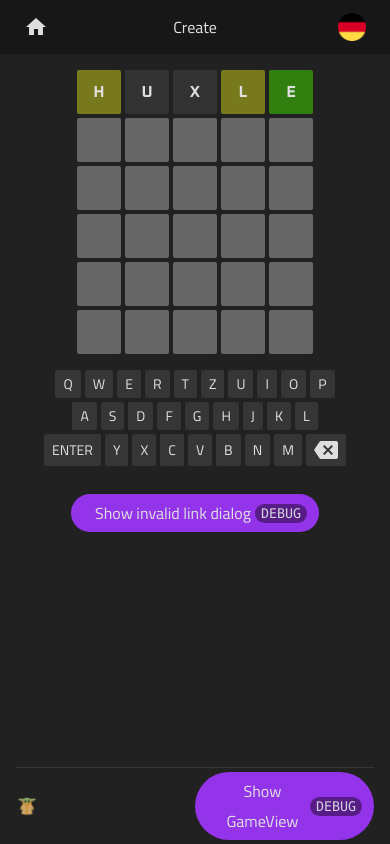
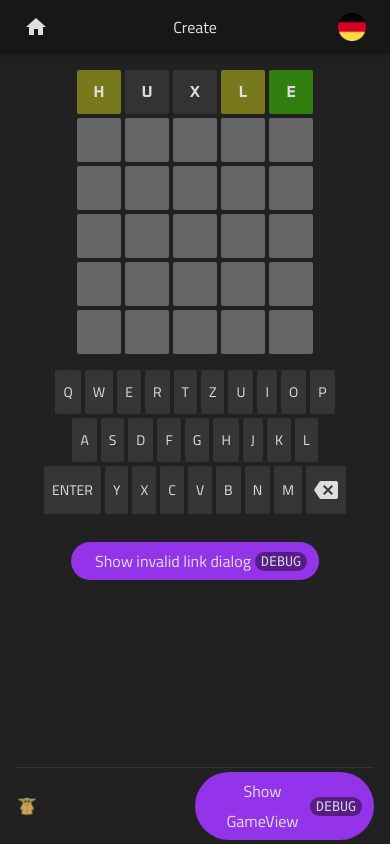
Before and after one commit to Rathalin/huxle-project, a Vue app: page /play/example-hash in a window 390 px wide. Built offline with nearby package versions, Linux system fonts and the light colour scheme.

Commit message:
Increase KeyButton height on mobile

```diff
--- a/src/components/ui/main/game/keyboard/KeyButton.vue
+++ b/src/components/ui/main/game/keyboard/KeyButton.vue
@@ -10,7 +10,7 @@ defineEmits<{
 
 <template>
   <button
-    class="bg-graphite-600 hover:bg-graphite-500 px-2 py-1 sm:px-4 sm:py-3 rounded-sm key-min-width"
+    class="bg-graphite-600 hover:bg-graphite-500 px-2 py-3 sm:px-4 sm:py-3 rounded-sm key-min-width"
     @click="$emit('key', keyChar)"
   >
     <span
```
